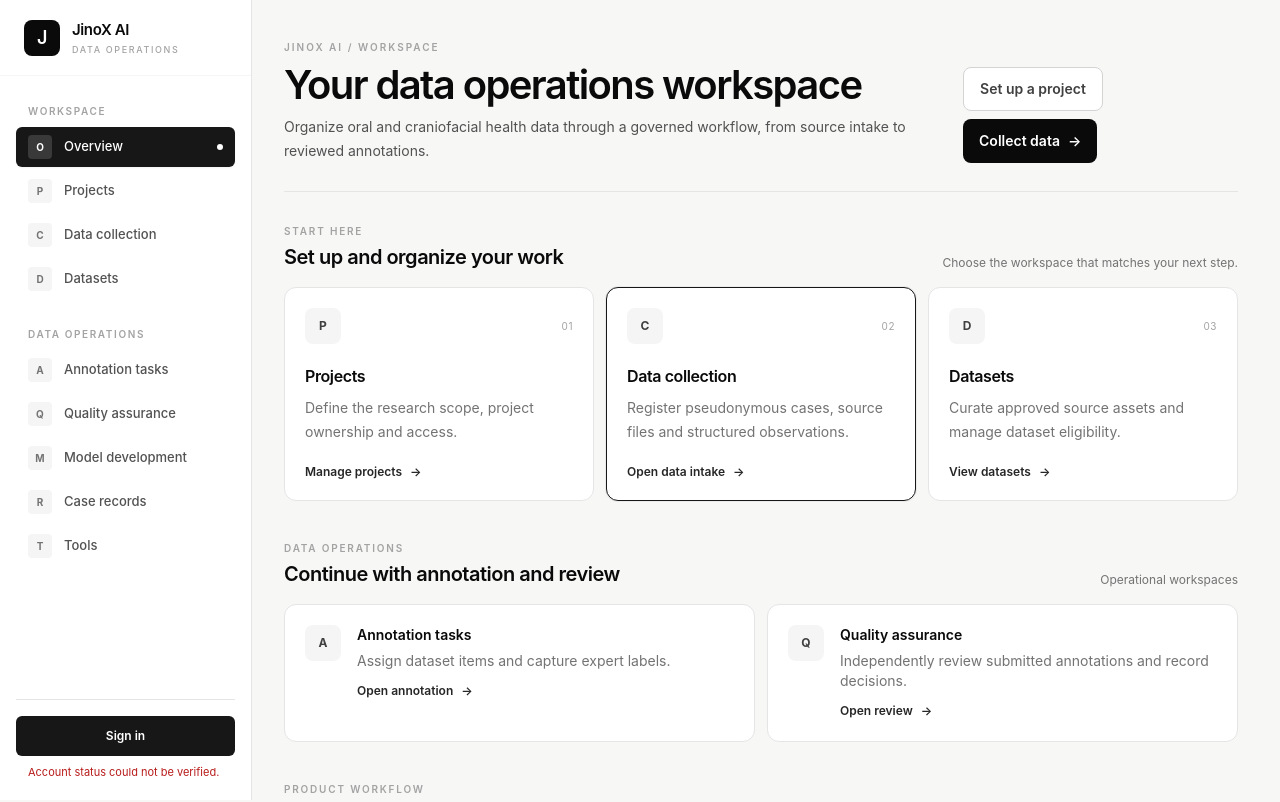
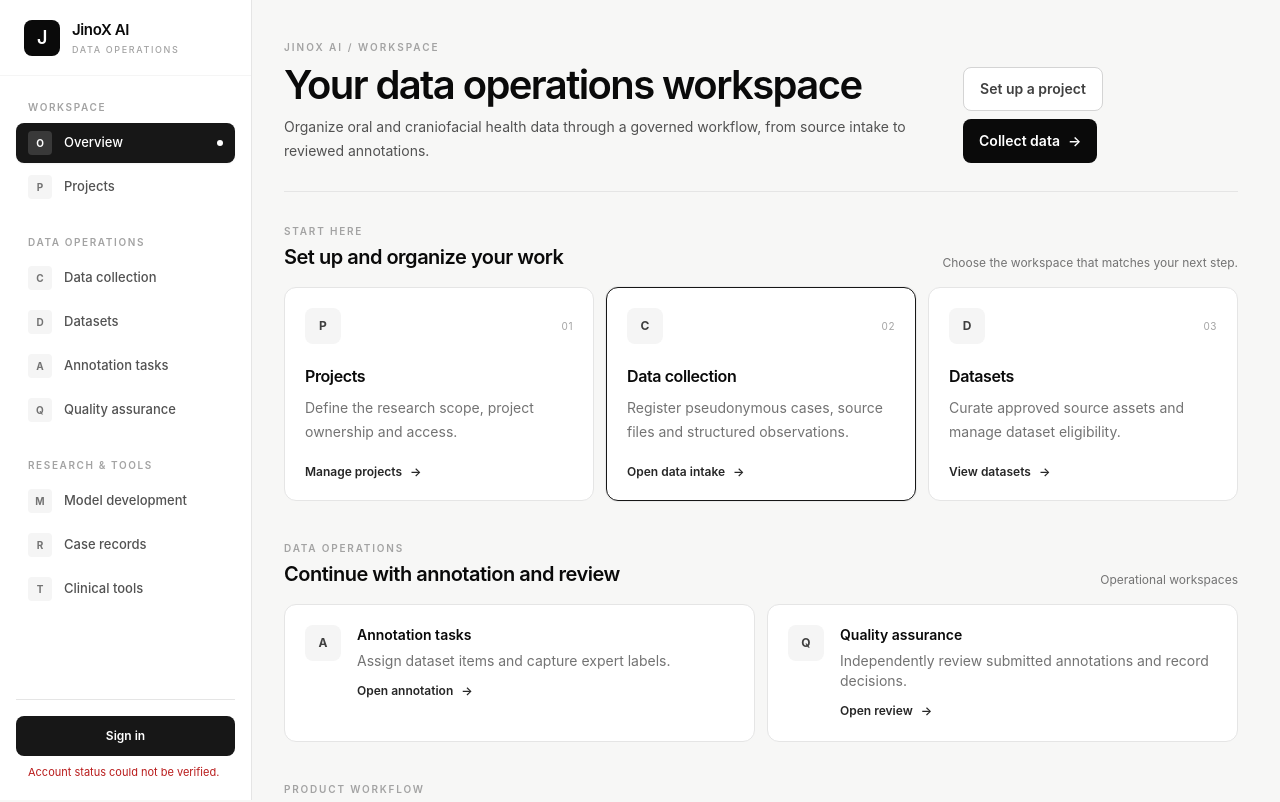
Before and after one commit to eltonarunga/jinox-v1.0, a Next.js app: page / in a window 1280 px wide. Shown: the top 802 px of the page. Built offline with nearby package versions, Linux system fonts and the light colour scheme; no server answers.

Commit message:
refactor(ux): clarify navigation information architecture

```diff
--- a/components/site-navigation.tsx
+++ b/components/site-navigation.tsx
@@ -12,18 +12,23 @@ const sections = [
     items: [
       { href: "/", label: "Overview", mark: "O" },
       { href: "/projects", label: "Projects", mark: "P" },
-      { href: "/data", label: "Data collection", mark: "C" },
-      { href: "/datasets", label: "Datasets", mark: "D" },
     ],
   },
   {
     label: "DATA OPERATIONS",
     items: [
+      { href: "/data", label: "Data collection", mark: "C" },
+      { href: "/datasets", label: "Datasets", mark: "D" },
       { href: "/annotate", label: "Annotation tasks", mark: "A" },
       { href: "/quality", label: "Quality assurance", mark: "Q" },
+    ],
+  },
+  {
+    label: "RESEARCH & TOOLS",
+    items: [
       { href: "/training", label: "Model development", mark: "M" },
       { href: "/twin", label: "Case records", mark: "R" },
-      { href: "/clinical", label: "Tools", mark: "T" },
+      { href: "/clinical", label: "Clinical tools", mark: "T" },
     ],
   },
 ];
@@ -97,7 +102,7 @@ export function SiteNavigation() {
   const navigationLinks = (
     <nav aria-label="Primary navigation" className="space-y-7">
       {sections.map((section) => (
-        <section key={section.label}>
+        <section key={section.label} aria-label={section.label.toLowerCase().replaceAll("&", "and")}>
           <p className="mb-2 px-3 text-[10px] font-semibold tracking-[.16em] text-neutral-400">{section.label}</p>
           <ul className="space-y-1">
             {section.items.map((item) => {
@@ -107,7 +112,7 @@ export function SiteNavigation() {
                   <Link
                     href={item.href}
                     aria-current={active ? "page" : undefined}
-                    className={`group flex min-h-10 items-center gap-3 rounded-md px-3 text-[13px] font-medium transition-colors ${active ? "bg-neutral-900 text-white shadow-sm" : "text-neutral-600 hover:bg-neutral-100 hover:text-neutral-950"}`}
+                    className={`group flex min-h-10 items-center gap-3 rounded-lg px-3 text-[13px] font-medium transition-colors ${active ? "bg-neutral-900 text-white shadow-sm" : "text-neutral-600 hover:bg-neutral-100 hover:text-neutral-950"}`}
                   >
                     <span aria-hidden="true" className={`grid size-6 shrink-0 place-items-center rounded text-[10px] font-bold ${active ? "bg-white/15 text-white" : "bg-neutral-100 text-neutral-500 group-hover:bg-white"}`}>{item.mark}</span>
                     <span>{item.label}</span>
@@ -125,7 +130,7 @@ export function SiteNavigation() {
   const accountActions = (
     <div className="border-t border-neutral-200 pt-4">
       {user && (
-        <Link href="/profile" className="mb-2 flex min-w-0 items-center gap-3 rounded-md px-3 py-2 hover:bg-neutral-100">
+        <Link href="/profile" className="mb-2 flex min-w-0 items-center gap-3 rounded-lg px-3 py-2 hover:bg-neutral-100">
           <span className="grid size-8 shrink-0 place-items-center rounded-full bg-neutral-200 text-xs font-semibold text-neutral-700">{(user.email?.[0] ?? "U").toUpperCase()}</span>
           <span className="min-w-0">
             <span className="block text-xs font-semibold text-neutral-800">Your account</span>
@@ -136,11 +141,11 @@ export function SiteNavigation() {
       {!authReady ? (
         <p className="px-3 py-2 text-xs text-neutral-400">Checking account…</p>
       ) : user ? (
-        <button type="button" onClick={signOut} disabled={signingOut} className="flex min-h-9 w-full items-center rounded-md px-3 text-xs font-medium text-neutral-600 hover:bg-neutral-100 hover:text-neutral-950 disabled:opacity-60">
+        <button type="button" onClick={signOut} disabled={signingOut} className="flex min-h-10 w-full items-center rounded-lg px-3 text-xs font-medium text-neutral-600 hover:bg-neutral-100 hover:text-neutral-950 disabled:opacity-60">
           {signingOut ? "Signing out…" : "Sign out"}
         </button>
       ) : (
-        <Link href={onLoginPage ? "/" : `/login?next=${encodeURIComponent(pathname || "/")}`} className="flex min-h-10 items-center justify-center rounded-md bg-neutral-900 px-3 text-xs font-semibold text-white transition hover:bg-neutral-700">
+        <Link href={onLoginPage ? "/" : `/login?next=${encodeURIComponent(pathname || "/")}`} className="flex min-h-10 items-center justify-center rounded-lg bg-neutral-900 px-3 text-xs font-semibold text-white transition hover:bg-neutral-700">
           {onLoginPage ? "Back to overview" : "Sign in"}
         </Link>
       )}
@@ -151,15 +156,15 @@ export function SiteNavigation() {
   return (
     <>
       <aside className="fixed inset-y-0 left-0 z-40 hidden w-[252px] flex-col border-r border-neutral-200 bg-white lg:flex">
-        <Link href="/" className="flex h-[76px] items-center gap-3 border-b border-neutral-100 px-6" aria-label="JinoX AI overview">
+        <Link href="/" className="flex h-[76px] shrink-0 items-center gap-3 border-b border-neutral-100 px-6" aria-label="JinoX AI overview">
           <span className="grid size-9 place-items-center rounded-lg bg-neutral-950 text-lg font-semibold tracking-tight text-white">J</span>
           <span>
             <span className="block text-[15px] font-semibold tracking-tight text-neutral-950">JinoX AI</span>
             <span className="mt-0.5 block text-[9px] font-medium uppercase tracking-[.18em] text-neutral-400">Data operations</span>
           </span>
         </Link>
-        <div className="flex-1 overflow-y-auto px-4 py-7">{navigationLinks}</div>
-        <div className="px-4 pb-5">{accountActions}</div>
+        <div className="flex-1 overflow-y-auto px-4 py-6">{navigationLinks}</div>
+        <div className="shrink-0 px-4 pb-5">{accountActions}</div>
       </aside>
 
       <header className="sticky top-0 z-50 border-b border-neutral-200 bg-white/95 px-4 backdrop-blur lg:hidden">
@@ -168,13 +173,20 @@ export function SiteNavigation() {
             <span className="grid size-8 place-items-center rounded-md bg-neutral-950 text-sm font-semibold text-white">J</span>
             <span className="text-sm font-semibold tracking-tight text-neutral-950">JinoX AI</span>
           </Link>
-          <button type="button" onClick={() => setMenuOpen((open) => !open)} aria-expanded={menuOpen} aria-controls="mobile-navigation" className="inline-flex min-h-9 items-center gap-2 rounded-md border border-neutral-200 px-3 text-xs font-semibold text-neutral-700">
+          <button
+            type="button"
+            onClick={() => setMenuOpen((open) => !open)}
+            aria-label={menuOpen ? "Close navigation menu" : "Open navigation menu"}
+            aria-expanded={menuOpen}
+            aria-controls="mobile-navigation"
+            className="inline-flex min-h-10 items-center gap-2 rounded-lg border border-neutral-200 px-3 text-xs font-semibold text-neutral-700"
+          >
             <span>{menuOpen ? "Close" : "Menu"}</span>
             <span aria-hidden="true">{menuOpen ? "×" : "☰"}</span>
           </button>
         </div>
         {menuOpen && (
-          <div id="mobile-navigation" className="border-t border-neutral-100 py-4">
+          <div id="mobile-navigation" className="max-h-[calc(100dvh-3.5rem)] overflow-y-auto border-t border-neutral-100 py-4">
             {navigationLinks}
             <div className="mt-5">{accountActions}</div>
           </div>
```
